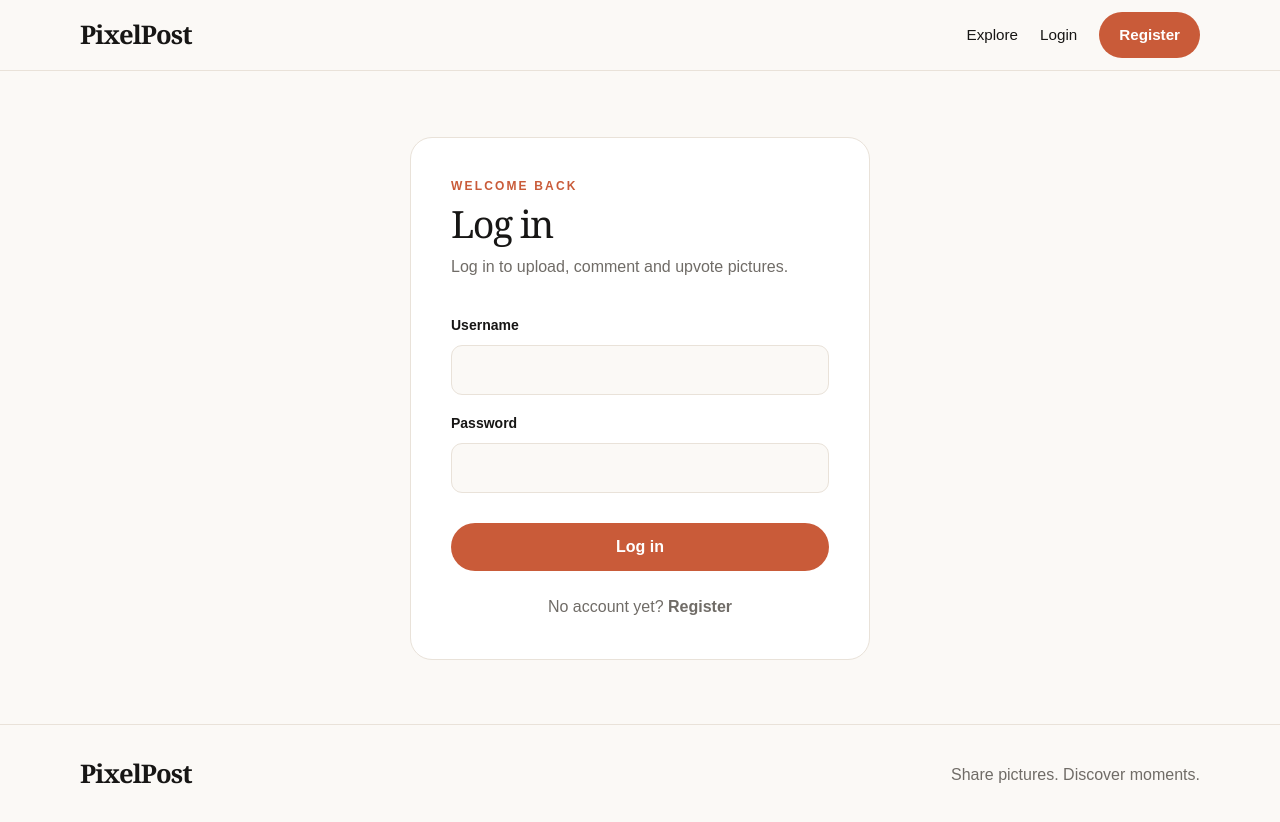
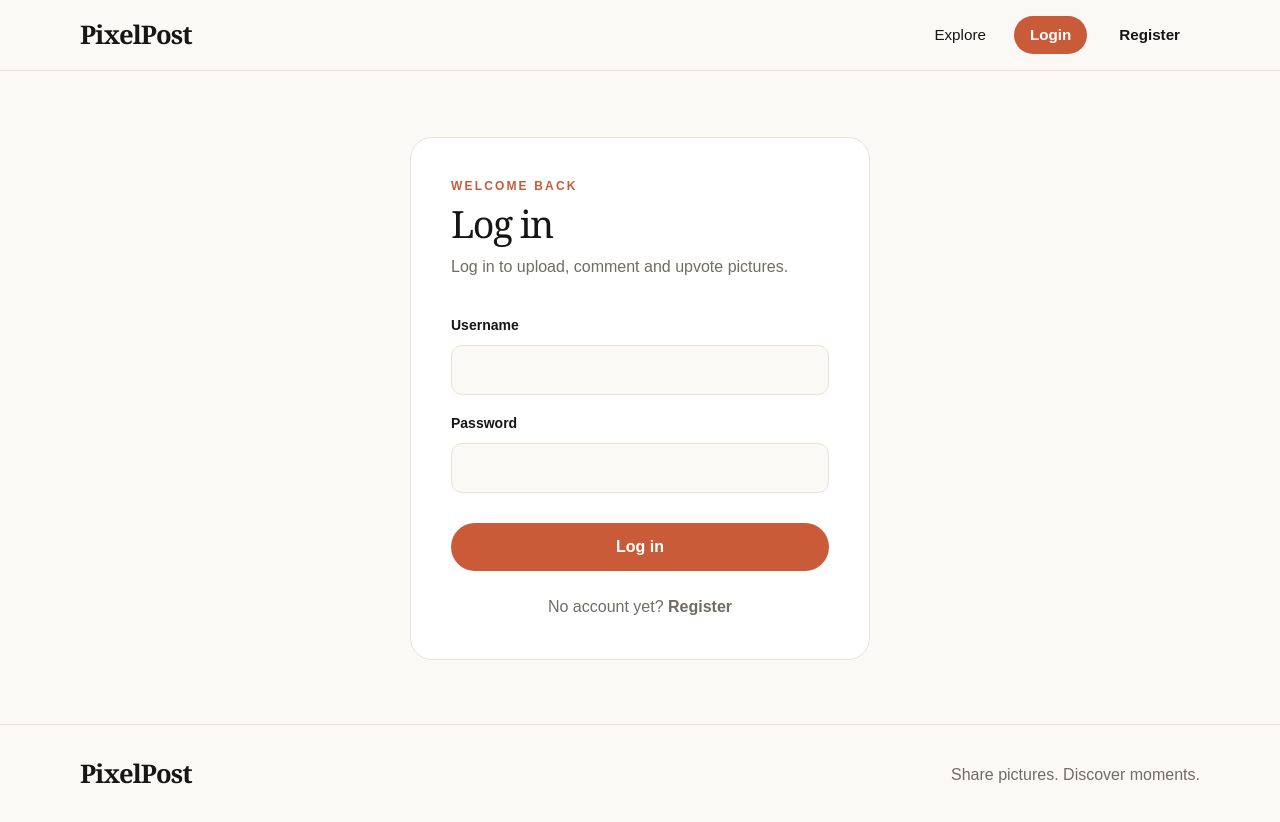
Before and after one commit to Dona-aa/Insta-Clone, a SvelteKit app: page /login in a window 1280 px wide. Built offline with nearby package versions, Linux system fonts and the light colour scheme.

Commit message:
Add active navigation state

```diff
--- a/src/routes/+layout.svelte
+++ b/src/routes/+layout.svelte
@@ -1,7 +1,28 @@
 <script>
 	import '../app.css';
+	import { page } from '$app/state';
 
 	let { children, data } = $props();
+
+	function isActive(path) {
+		return page.url.pathname === path;
+	}
+
+	function startsWith(path) {
+		return page.url.pathname.startsWith(path);
+	}
+
+	const normalLink =
+		'rounded-full px-4 py-2 text-[#171615] transition hover:bg-[#f2ede7] hover:text-[#c95b39]';
+
+	const activeLink =
+		'rounded-full bg-[#c95b39] px-4 py-2 font-bold !text-white transition hover:bg-[#a64326] hover:!text-white';
+
+	const activeButton =
+		'rounded-full bg-[#c95b39] px-5 py-3 font-bold !text-white transition hover:-translate-y-0.5 hover:bg-[#a64326] hover:!text-white';
+
+	const normalButton =
+	'rounded-full px-5 py-3 font-bold text-[#171615] transition hover:-translate-y-0.5 hover:bg-[#f2ede7] hover:text-[#c95b39]';
 </script>
 
 <svelte:head>
@@ -13,50 +34,61 @@
 		class="mx-auto flex min-h-[70px] w-[min(1120px,calc(100%-32px))] items-center justify-between gap-6 max-[800px]:flex-col max-[800px]:items-start max-[800px]:py-4"
 	>
 		<a
-			class="font-serif text-[1.6rem] font-bold tracking-[-0.06rem] text-[#171615] hover:text-[#c95b39]"
+			class="font-serif text-[1.6rem] font-bold tracking-[-0.06rem] text-[#171615] transition hover:text-[#c95b39]"
 			href="/"
 		>
 			PixelPost
 		</a>
 
 		<div
-			class="flex items-center gap-[22px] text-[0.95rem] text-[#171615] max-[800px]:flex-wrap max-[800px]:gap-x-[18px] max-[800px]:gap-y-[13px]"
+			class="flex items-center gap-3 text-[0.95rem] text-[#171615] max-[800px]:flex-wrap max-[800px]:gap-x-3 max-[800px]:gap-y-3"
 		>
-			<a class="text-[#171615] hover:text-[#c95b39]" href="/">Explore</a>
+			<a class={isActive('/') ? activeLink : normalLink} href="/">Explore</a>
 
 			{#if data.user}
-				<a class="text-[#171615] hover:text-[#c95b39]" href="/profile/{data.user.id}">
+				<a
+					class={startsWith(`/profile/${data.user.id}`) ? activeLink : normalLink}
+					href="/profile/{data.user.id}"
+				>
 					My Profile
 				</a>
 
 				<a
-					class="rounded-full bg-[#c95b39] px-5 py-3 font-bold !text-white transition hover:-translate-y-0.5 hover:bg-[#a64326] hover:!text-white"
+					class={isActive('/private/upload') ? activeButton : normalButton}
 					href="/private/upload"
 				>
 					Upload
 				</a>
 
-				<a class="text-[#171615] hover:text-[#c95b39]" href="/private/images">Manage</a>
+				<a
+					class={isActive('/private/images') ? activeLink : normalLink}
+					href="/private/images"
+				>
+					Manage
+				</a>
 
 				{#if data.user.role === 'admin'}
-					<a class="font-bold text-[#c95b39] hover:text-[#a64326]" href="/private/admin">
+					<a
+						class={startsWith('/private/admin') ? activeLink : normalLink}
+						href="/private/admin"
+					>
 						Admin
 					</a>
 				{/if}
 
 				<form class="m-0" action="/logout?/logout" method="POST">
 					<button
-						class="cursor-pointer border-0 bg-transparent text-[0.95rem] text-[#171615] hover:text-[#c95b39]"
+						class="cursor-pointer rounded-full border-0 bg-transparent px-4 py-2 text-[0.95rem] text-[#171615] transition hover:bg-[#f2ede7] hover:text-[#c95b39]"
 						type="submit"
 					>
 						Logout
 					</button>
 				</form>
 			{:else}
-				<a class="text-[#171615] hover:text-[#c95b39]" href="/login">Login</a>
+				<a class={isActive('/login') ? activeLink : normalLink} href="/login">Login</a>
 
 				<a
-					class="rounded-full bg-[#c95b39] px-5 py-3 font-bold !text-white transition hover:-translate-y-0.5 hover:bg-[#a64326] hover:!text-white"
+					class={isActive('/register') ? activeButton : normalButton}
 					href="/register"
 				>
 					Register
```
